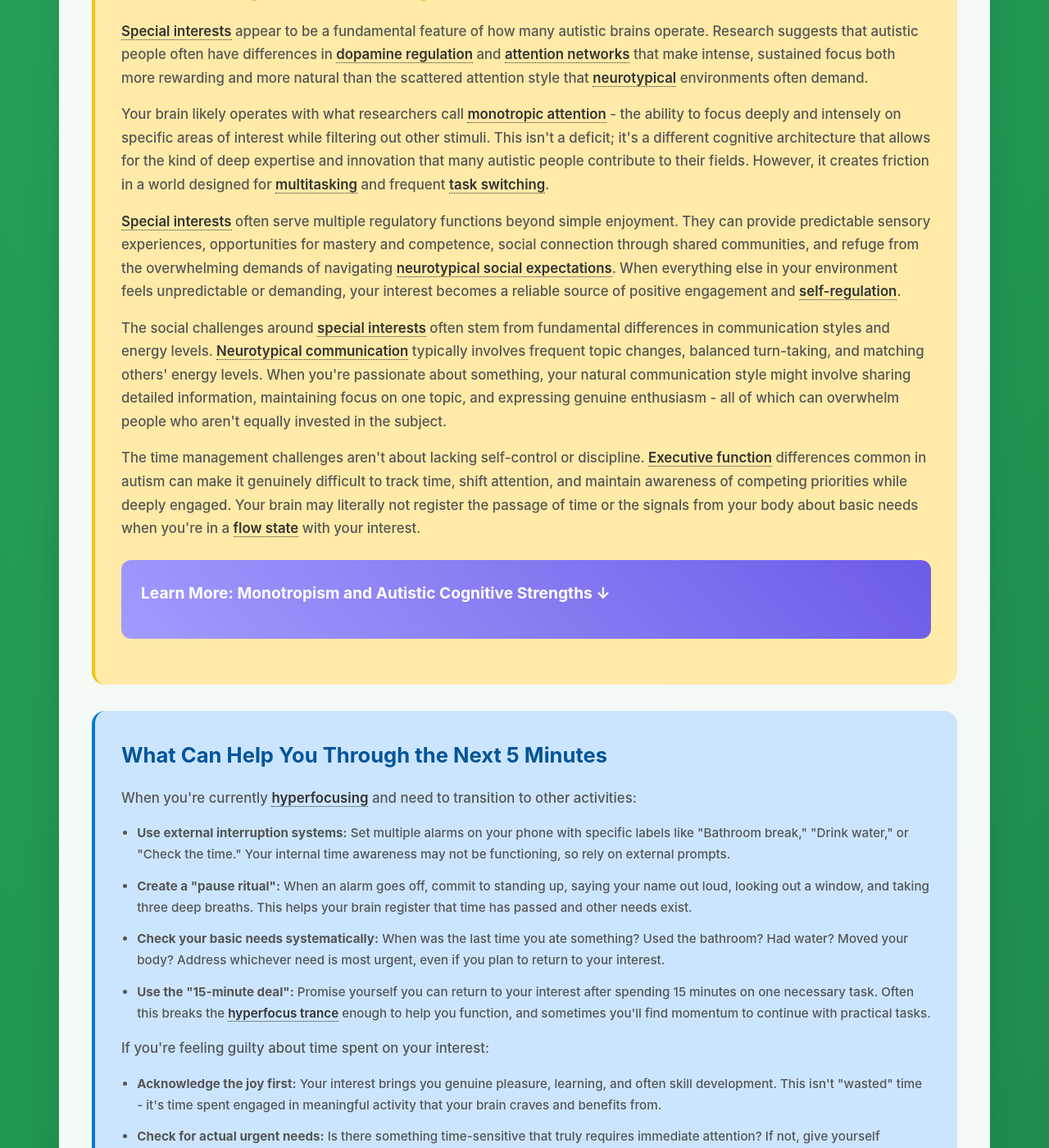
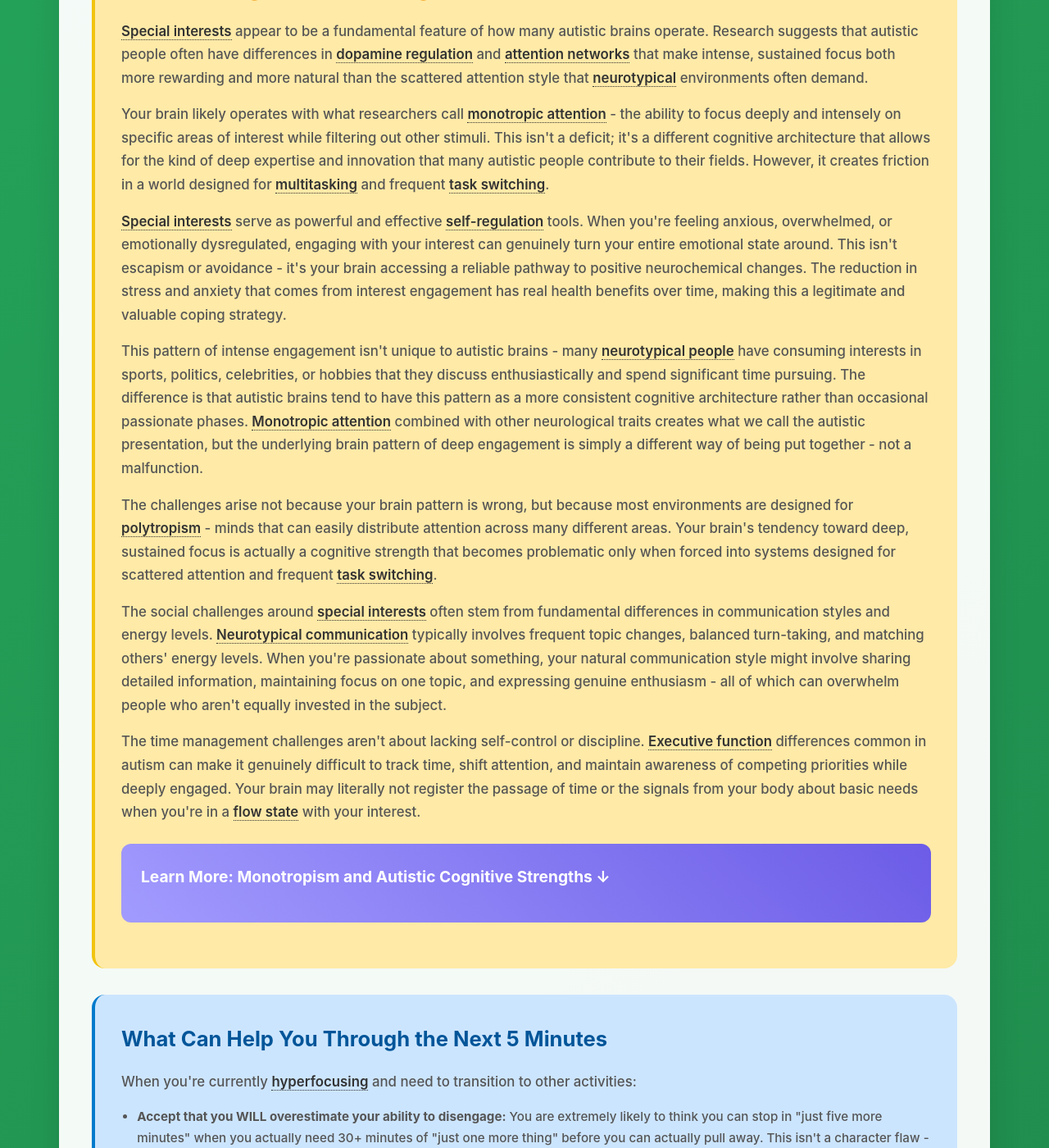
Before and after one commit to neurodivergent-survival-guide/neurodivergent-survival-guide, a Jekyll site: the page built from struggles/special-interests-consuming-focus.html, in a window 1280 px wide and 1400 px high, scrolled down 1835 px. Shown: the whole window at 82% size. Built offline with Jekyll 4.4.1, drawn with Linux system fonts in a browser that asks for light colours; some of the changed text lies outside the part shown.

Commit message:
Update special-interests-consuming-focus.html

```diff
--- a/struggles/special-interests-consuming-focus.html
+++ b/struggles/special-interests-consuming-focus.html
@@ -40,7 +40,11 @@
 
         <p>Your brain likely operates with what researchers call <a class="jargon">monotropic attention<span class="tooltip">A cognitive style that involves focusing intensely on fewer things at once, rather than distributing attention across multiple areas</span></a> - the ability to focus deeply and intensely on specific areas of interest while filtering out other stimuli. This isn't a deficit; it's a different cognitive architecture that allows for the kind of deep expertise and innovation that many autistic people contribute to their fields. However, it creates friction in a world designed for <a class="jargon">multitasking<span class="tooltip">Attempting to divide attention across multiple activities simultaneously, which may be particularly challenging for autistic brains</span></a> and frequent <a class="jargon">task switching<span class="tooltip">Moving between different activities or types of thinking, which requires cognitive energy and can be difficult during hyperfocus</span></a>.</p>
 
-        <p><a class="jargon">Special interests<span class="tooltip">Intense, sustained focus on specific topics, activities, or areas of knowledge that bring deep satisfaction and engagement</span></a> often serve multiple regulatory functions beyond simple enjoyment. They can provide predictable sensory experiences, opportunities for mastery and competence, social connection through shared communities, and refuge from the overwhelming demands of navigating <a class="jargon">neurotypical social expectations<span class="tooltip">Unwritten social rules and communication styles that non-autistic people typically use and expect</span></a>. When everything else in your environment feels unpredictable or demanding, your interest becomes a reliable source of positive engagement and <a class="jargon">self-regulation<span class="tooltip">Your ability to manage your emotions, attention, and behavior</span></a>.</p>
+        <p><a class="jargon">Special interests<span class="tooltip">Intense, sustained focus on specific topics, activities, or areas of knowledge that bring deep satisfaction and engagement</span></a> serve as powerful and effective <a class="jargon">self-regulation<span class="tooltip">Your ability to manage your emotions, attention, and behavior</span></a> tools. When you're feeling anxious, overwhelmed, or emotionally dysregulated, engaging with your interest can genuinely turn your entire emotional state around. This isn't escapism or avoidance - it's your brain accessing a reliable pathway to positive neurochemical changes. The reduction in stress and anxiety that comes from interest engagement has real health benefits over time, making this a legitimate and valuable coping strategy.</p>
+
+        <p>This pattern of intense engagement isn't unique to autistic brains - many <a class="jargon">neurotypical people<span class="tooltip">People whose brains develop and function in ways considered typical by society</span></a> have consuming interests in sports, politics, celebrities, or hobbies that they discuss enthusiastically and spend significant time pursuing. The difference is that autistic brains tend to have this pattern as a more consistent cognitive architecture rather than occasional passionate phases. <a class="jargon">Monotropic attention<span class="tooltip">A cognitive style that involves focusing intensely on fewer things at once, rather than distributing attention across multiple areas</span></a> combined with other neurological traits creates what we call the autistic presentation, but the underlying brain pattern of deep engagement is simply a different way of being put together - not a malfunction.</p>
+
+        <p>The challenges arise not because your brain pattern is wrong, but because most environments are designed for <a class="jargon">polytropism<span class="tooltip">The ability to spread attention across multiple interests and tasks simultaneously</span></a> - minds that can easily distribute attention across many different areas. Your brain's tendency toward deep, sustained focus is actually a cognitive strength that becomes problematic only when forced into systems designed for scattered attention and frequent <a class="jargon">task switching<span class="tooltip">Moving between different activities or types of thinking, which requires cognitive energy and can be difficult during hyperfocus</span></a>.</p>
 
         <p>The social challenges around <a class="jargon">special interests<span class="tooltip">Intense, sustained focus on specific topics, activities, or areas of knowledge that bring deep satisfaction and engagement</span></a> often stem from fundamental differences in communication styles and energy levels. <a class="jargon">Neurotypical communication<span class="tooltip">The communication style used by non-autistic people, which often involves turn-taking, topic variety, and emotional attunement</span></a> typically involves frequent topic changes, balanced turn-taking, and matching others' energy levels. When you're passionate about something, your natural communication style might involve sharing detailed information, maintaining focus on one topic, and expressing genuine enthusiasm - all of which can overwhelm people who aren't equally invested in the subject.</p>
 
@@ -63,7 +67,9 @@
         <p>When you're currently <a class="jargon">hyperfocusing<span class="tooltip">Intense concentration on an activity to the point where you lose awareness of time, physical needs, and surroundings</span></a> and need to transition to other activities:</p>
 
         <ul>
-            <li><strong>Use external interruption systems:</strong> Set multiple alarms on your phone with specific labels like "Bathroom break," "Drink water," or "Check the time." Your internal time awareness may not be functioning, so rely on external prompts.</li>
+            <li><strong>Accept that you WILL overestimate your ability to disengage:</strong> You are extremely likely to think you can stop in "just five more minutes" when you actually need 30+ minutes of "just one more thing" before you can actually pull away. This isn't a character flaw - it's a predictable feature of <a class="jargon">hyperfocus<span class="tooltip">Intense concentration on an activity to the point where you lose awareness of time, physical needs, and surroundings</span></a> that you can plan around.</li>
+            <li><strong>Use staged alarm systems:</strong> Set multiple alarms with increasing urgency. First alarm: "Start thinking about wrapping up" (30 minutes before you need to stop). Second alarm: "Begin your wind-down process now" (15 minutes before). Final alarm: "You will be late if you don't move RIGHT NOW." Don't trust yourself to transition quickly during <a class="jargon">hyperfocus<span class="tooltip">Intense concentration on an activity to the point where you lose awareness of time, physical needs, and surroundings</span></a>.</li>
+            <li><strong>Build wind-down time into your interest sessions:</strong> That transition period where you're doing "just one more thing" is real and takes significant time. Plan for it rather than being surprised by it every time. If you need to stop at 5 PM, your final alarm should go off at 4:30 PM.</li>
             <li><strong>Create a "pause ritual":</strong> When an alarm goes off, commit to standing up, saying your name out loud, looking out a window, and taking three deep breaths. This helps your brain register that time has passed and other needs exist.</li>
             <li><strong>Check your basic needs systematically:</strong> When was the last time you ate something? Used the bathroom? Had water? Moved your body? Address whichever need is most urgent, even if you plan to return to your interest.</li>
             <li><strong>Use the "15-minute deal":</strong> Promise yourself you can return to your interest after spending 15 minutes on one necessary task. Often this breaks the <a class="jargon">hyperfocus trance<span class="tooltip">The altered state of consciousness during intense focus where external awareness diminishes</span></a> enough to help you function, and sometimes you'll find momentum to continue with practical tasks.</li>
```
